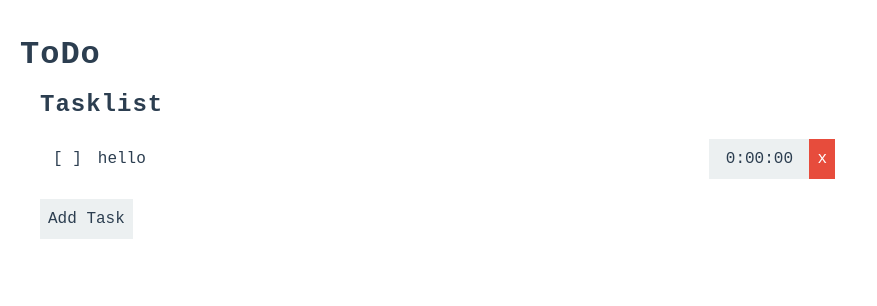
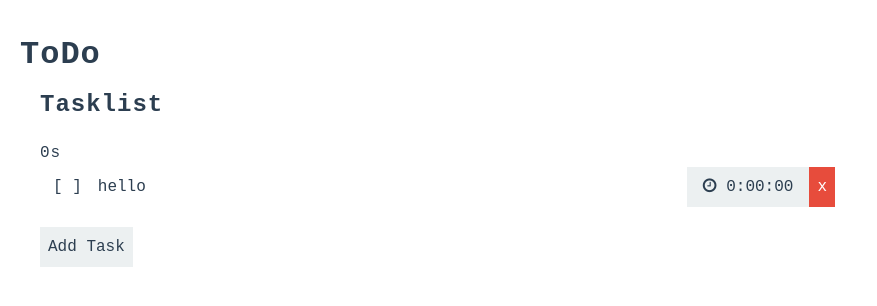
Before and after one commit to cborchert/todolist, a React app: page / in a window 1280 px wide. Shown: the top 306 px of the page, without its empty margins (0-877 px from the left). Built offline with nearby package versions, Linux system fonts and the light colour scheme.

Commit message:
add fontawesome

```diff
--- a/package.json
+++ b/package.json
@@ -24,6 +24,7 @@
     "eslint-plugin-react": "7.4.0",
     "extract-text-webpack-plugin": "3.0.2",
     "file-loader": "1.1.5",
+    "font-awesome": "^4.7.0",
     "fs-extra": "3.0.1",
     "html-webpack-plugin": "2.29.0",
     "jest": "20.0.4",
--- a/src/App.js
+++ b/src/App.js
@@ -64,6 +64,26 @@ class App extends Component {
     });
   }
 
+  taskActiveTimer(task) {
+    const activeTimers = task.timers.filter(
+      timer => timer.startTime && !timer.endTime
+    );
+    if (activeTimers.length > 0) {
+      return activeTimers.slice(0, 1)[0];
+    } else {
+      return false;
+    }
+  }
+
+  taskTimerTime(task) {
+    let activeTimer = this.taskActiveTimer(task);
+    return activeTimer === false ? 0 : Date.now() - activeTimer.startTime;
+  }
+
+  taskTotalTime(task) {
+    return task.totalTime + this.taskTimerTime(task);
+  }
+
   orderTasks(taskList) {
     return taskList.map((task, i) => {
       task.order = i;
@@ -98,6 +118,9 @@ class App extends Component {
           addTask={this.addTask.bind(this)}
           changeTaskDetail={this.changeTaskDetail.bind(this)}
           removeTask={this.removeTask.bind(this)}
+          taskActiveTimer={this.taskActiveTimer.bind(this)}
+          taskTimerTime={this.taskActiveTimer.bind(this)}
+          taskTotalTime={this.taskTotalTime.bind(this)}
         />
       </div>
     );
--- a/src/components/Task.js
+++ b/src/components/Task.js
@@ -1,5 +1,6 @@
 import React, { Component } from "react";
 import "./Task.scss";
+import "font-awesome/css/font-awesome.min.css";
 
 class Task extends Component {
   constructor(props) {
@@ -25,7 +26,6 @@ class Task extends Component {
   }
 
   timerTime(task) {
-    console.log("activeTimer", this.activeTimer().startTime);
     return this.activeTimer() === false
       ? 0
       : Date.now() - this.activeTimer().startTime;
@@ -126,7 +126,7 @@ class Task extends Component {
       //     : this.formatTime(task.totalTime);
       timeText = this.formatTime(task.totalTime + this.state.timerTime);
     return (
-      <div className={taskClasses.join(" ")}>
+      <div className={taskClasses.join(" ")} draggable="true">
         <button
           className="task__progress-button"
           onClick={this.progressToggle.bind(this)}
@@ -149,7 +149,10 @@ class Task extends Component {
           className="task__timer-button"
           onClick={this.timerToggle.bind(this)}
         >
-          <span className="task__time">{timeText}</span>
+          <span className="task__time">
+            <i className="fa fa-clock-o" />
+            {" " + timeText}
+          </span>
         </button>
         <button
           className="task__remove-button"
--- a/src/components/Tasklist.js
+++ b/src/components/Tasklist.js
@@ -8,8 +8,26 @@ class Tasklist extends Component {
     super(props);
     this.taskRefs = [];
     this.state = {
-      focusOnTask: false
+      focusOnTask: false,
+      totalTime: 0
     };
+    this.timerInterval = null;
+  }
+
+  timeTick() {
+    this.setState({
+      ...this.state,
+      totalTime: this.totalTasksTime()
+    });
+  }
+
+  totalTasksTime() {
+    const { tasks, taskTotalTime } = this.props;
+    let time = 0;
+    tasks.forEach(task => {
+      time += taskTotalTime(task);
+    });
+    return time;
   }
 
   newTask(order) {
@@ -29,6 +47,14 @@ class Tasklist extends Component {
     if (this.taskRefs.filter(taskRef => taskRef.id === id).length === 0) {
       this.taskRefs = [...this.taskRefs, { ref, id }];
     }
+  }
+
+  componentDidMount() {
+    this.timerInterval = setInterval(this.timeTick.bind(this), 100);
+  }
+
+  componentWillUnmount() {
+    clearInterval(this.timerInterval);
   }
 
   componentDidUpdate() {
@@ -52,6 +78,7 @@ class Tasklist extends Component {
     return (
       <div className="tasklist">
         <h2 className="tasklist__title">Tasklist</h2>
+        <span>{this.state.totalTime / 1000 + "s"}</span>
         <div className="tasklist__tasks">
           {tasks.map((task, i) => {
             return (
--- a/src/index.js
+++ b/src/index.js
@@ -4,5 +4,7 @@ import "./index.scss";
 import App from "./App";
 import registerServiceWorker from "./registerServiceWorker";
 
+import "font-awesome/css/font-awesome.min.css";
+
 ReactDOM.render(<App />, document.getElementById("root"));
 registerServiceWorker();
```
Also changed, not shown: 1 other file (tests, documents, lock files or other folders).
